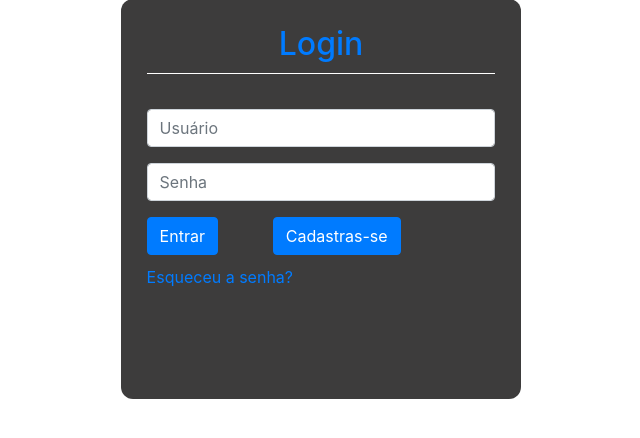
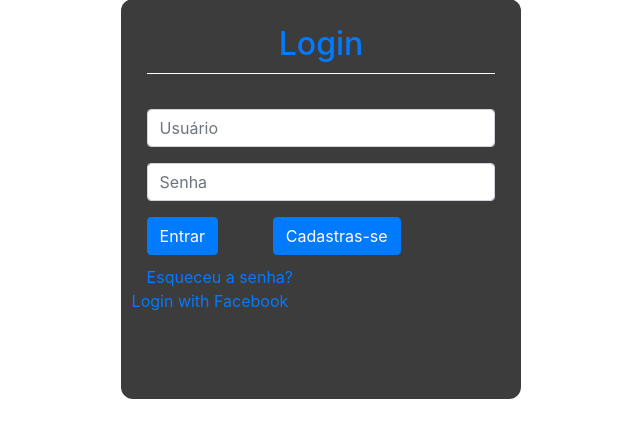
Before and after one commit to gilMars/desafiosnet, a Django app: template controlpanel/templates/controlpanel/login.html in a window 1280 px wide. Shown: the part 201-639 px from the top of the page, without its empty margins (319-959 px from the left). Run offline with Django 3.2, Linux system fonts and the light colour scheme; the template is opened without the code that fills it, so the values that code supplies are empty; some libraries are stand-ins or nearby versions.

Commit message:
Adicionado autenticação por rede social Facebook

```diff
--- a/controlpanel/templates/controlpanel/login.html
+++ b/controlpanel/templates/controlpanel/login.html
@@ -47,7 +47,7 @@
                         <button type="submit" class="btn btn-primary">Entrar</button>
                     </div>
                     <div class="col-md-4">
-                        <a class="btn btn-primary" href="/cadastro">Cadastras-se</a>
+                        <a class="btn btn-primary" href="#">Cadastras-se</a>
                     </div>
                 </div>
                 <div id="forget" class="row">
@@ -55,7 +55,9 @@
                         <a href="#">Esqueceu a senha?</a>
                     </div>
                 </div>
-
+                <div class="row">
+                    <a href="{% url 'social:begin' 'facebook' %}">Login with Facebook</a>
+                </div>
             </form>
         </div>
 
```
